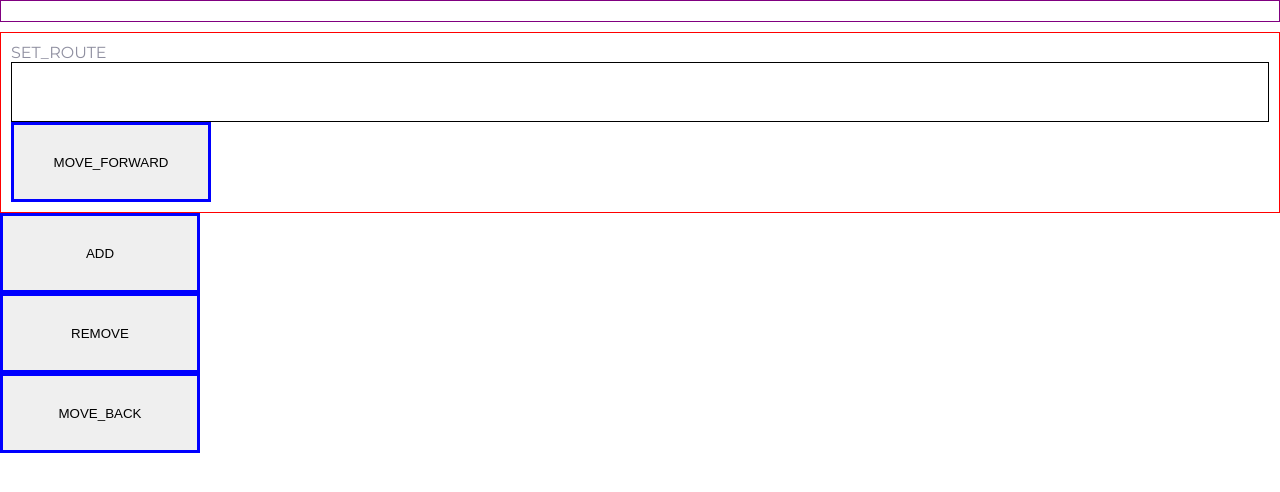
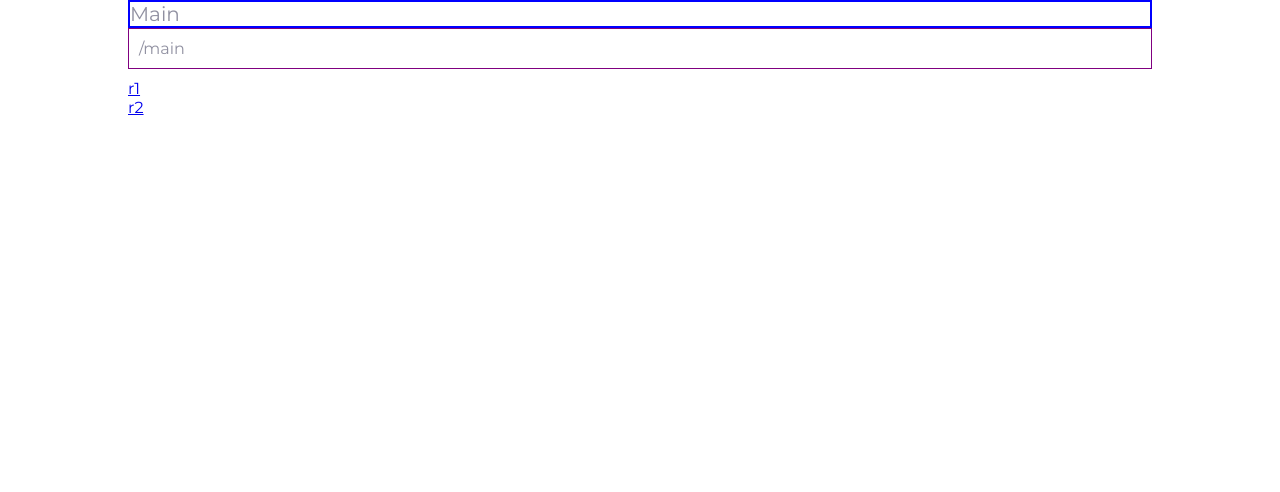
Before and after one commit to grzdrz/bs-testovoe, a React app: page /main in a window 1280 px wide. Shown: the top 492 px of the page. Built offline with nearby package versions, Linux system fonts and the light colour scheme.

Commit message:
добавил роутинг по ссылкам

```diff
--- a/pages/index.jsx
+++ b/pages/index.jsx
@@ -25,7 +25,7 @@ const targetElement = document.querySelector('#app');
 ReactDOM.render(
   <Provider store={store}>
     <Router>
-      <Route path='/'>
+      <Route path='/main'>
         <Page4 />
       </Route>
     </Router>
--- a/pages/page4/page4.jsx
+++ b/pages/page4/page4.jsx
@@ -1,5 +1,7 @@
 import React from 'react';
 import { useSelector, useDispatch } from 'react-redux';
+import { useHistory, useLocation } from 'react-router';
+import { Link } from 'react-router-dom';
 
 import RouteNodesForm from '../../shared/view/components/routeNodesForm/routeNodesForm.jsx';
 import {
@@ -12,12 +14,13 @@ import './page4.scss';
 
 const Page4 = (props) => {
   const { } = props;
+  const history = useHistory();
+  const location = useLocation();
 
   const routeNodes = useSelector((state) => state.routeNodes);
   const dispatch = useDispatch();
-  /* debugger; */
 
-  const handleClick = () => {
+  /* const handleClick = () => {
     dispatch(addNode({
       route: 'route',
       title: 'title',
@@ -36,14 +39,35 @@ const Page4 = (props) => {
   };
   const handleClick4 = () => {
     dispatch(moveBack());
-  };
+  }; */
 
-  const listOfNodes = routeNodes.routeNodes.current.nodes.map((node) => `${node.route}__${node.title}`);
+  const currentRouteNode = routeNodes.routeNodes.findRoute(location.pathname);
+  /* debugger; */
 
   return (
-    <>
-      <div className="list-of-nodes">{listOfNodes.toString()}</div>
-      <form
+    <div className="page">
+      <header className="page__header">
+        {currentRouteNode.prevNode
+          ? (
+            <Link to={currentRouteNode.prevNode.route}>
+              {currentRouteNode.prevNode.title}
+            </Link>
+          ) : null}
+        <p className="page__title">{currentRouteNode.title}</p>
+      </header>
+      <div className="page__list-of-nodes">{currentRouteNode.route}</div>
+      {currentRouteNode.nodes.map((node) => (
+        <Link to={node.route} key={node.route}>
+          {node.title}
+        </Link>
+      ))}
+    </div>
+  );
+};
+
+export default Page4;
+
+{/* <form
         className="move-forward-form"
         onSubmit={handleClick3}
       >
@@ -83,9 +107,4 @@ const Page4 = (props) => {
         >
           MOVE_BACK
         </button>
-      </div>
-    </>
-  );
-};
-
-export default Page4;
+      </div> */}
--- a/pages/page4/page4.scss
+++ b/pages/page4/page4.scss
@@ -1,7 +1,21 @@
-.list-of-nodes {
-  padding: 10px;
-  margin-bottom: 10px;
-  border: 1px solid purple;
+.page {
+  display: flex;
+  flex-direction: column;
+  margin: 0 10%;
+
+  &__header {
+    border: 2px solid blue;
+  }
+
+  &__title {
+    font-size: 20px;
+  }
+
+  &__list-of-nodes {
+    padding: 10px;
+    margin-bottom: 10px;
+    border: 1px solid purple;
+  }
 }
 
 .move-forward-form {
--- /dev/null
+++ b/redux/routeNodes/initialState.js
@@ -0,0 +1,17 @@
+/* eslint-disable prefer-destructuring */
+import RouteNodes from '../../shared/helpers/RouteNodes';
+
+const routeNodes = new RouteNodes('main', 'Main');
+
+routeNodes.add('r1', 'r1');
+routeNodes.add('r2', 'r2');
+
+routeNodes.current = routeNodes.head.nodes[0];
+routeNodes.add('r11', 'r11');
+routeNodes.add('r12', 'r12');
+
+const initialState = {
+  routeNodes,
+};
+
+export default initialState;
--- a/redux/routeNodes/reduceRouteNodes.js
+++ b/redux/routeNodes/reduceRouteNodes.js
@@ -5,10 +5,7 @@ import {
   MOVE_BACK,
 } from './actions.types';
 import RouteNodes from '../../shared/helpers/RouteNodes';
-
-const initialState = {
-  routeNodes: new RouteNodes('/main', 'Main'),
-};
+import initialState from './initialState';
 
 const reduceRouteNodes = (state = initialState, action) => {
   const stateCopy = { ...state };
--- a/shared/helpers/RouteNodes.js
+++ b/shared/helpers/RouteNodes.js
@@ -38,11 +38,6 @@ class RouteNodes {
       prevNode: this.current,
       nodes: [],
     };
-    /* const newNode = new RouteNodes();
-    newNode.route = this.formRoute(route);
-    newNode.title = title;
-    newNode.prevNode = this.current;
-    newNode.nodes = []; */
 
     this.current.nodes.push(newNode);
   }
@@ -72,7 +67,7 @@ class RouteNodes {
     return `${this.current.route}/${childRoute}`;
   }
 
-  findRoute(route) {
+  findRoute(route) { // рекурсивный поиск нода с искомым путём
     const current = this.head;
     const targetNode = findRouteNode(current, route);
     return targetNode;
```
